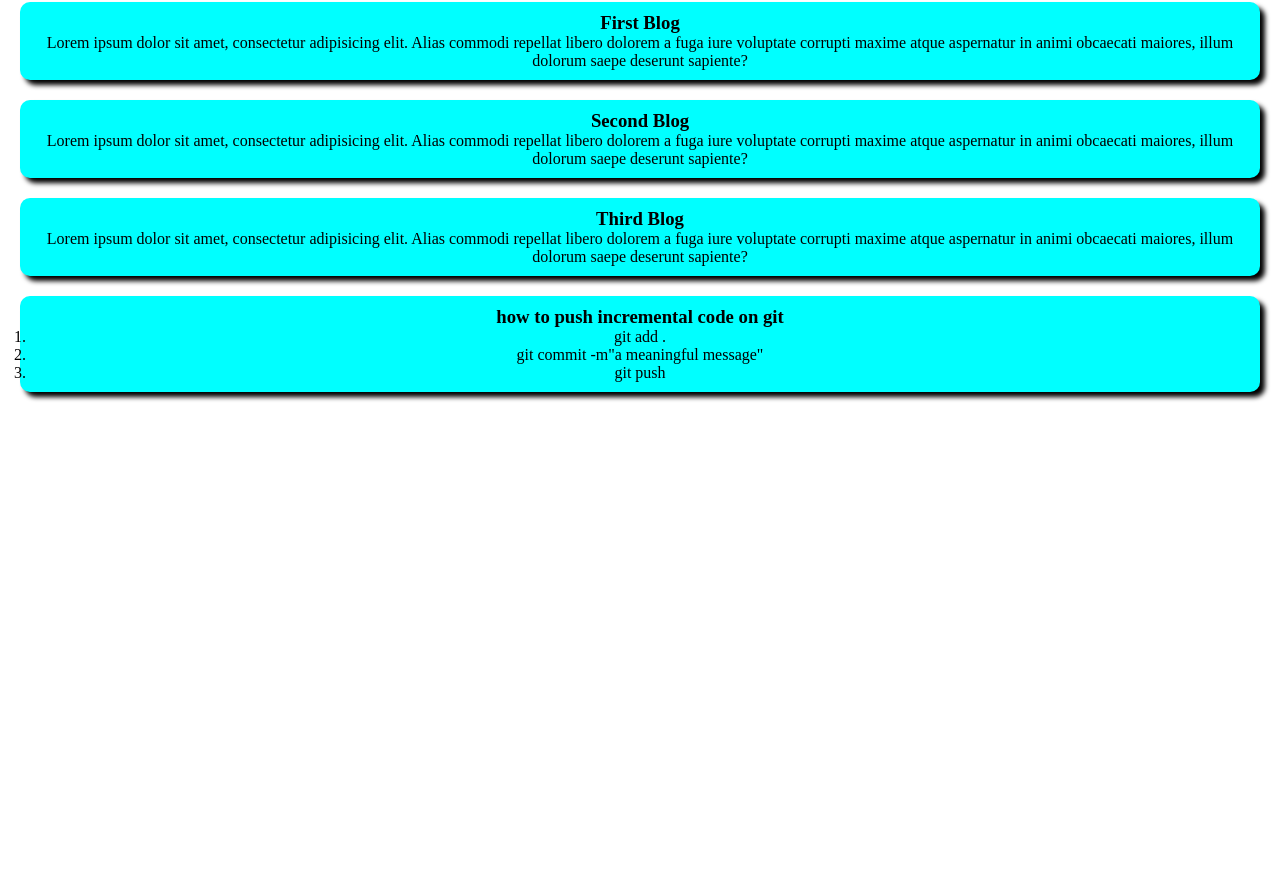
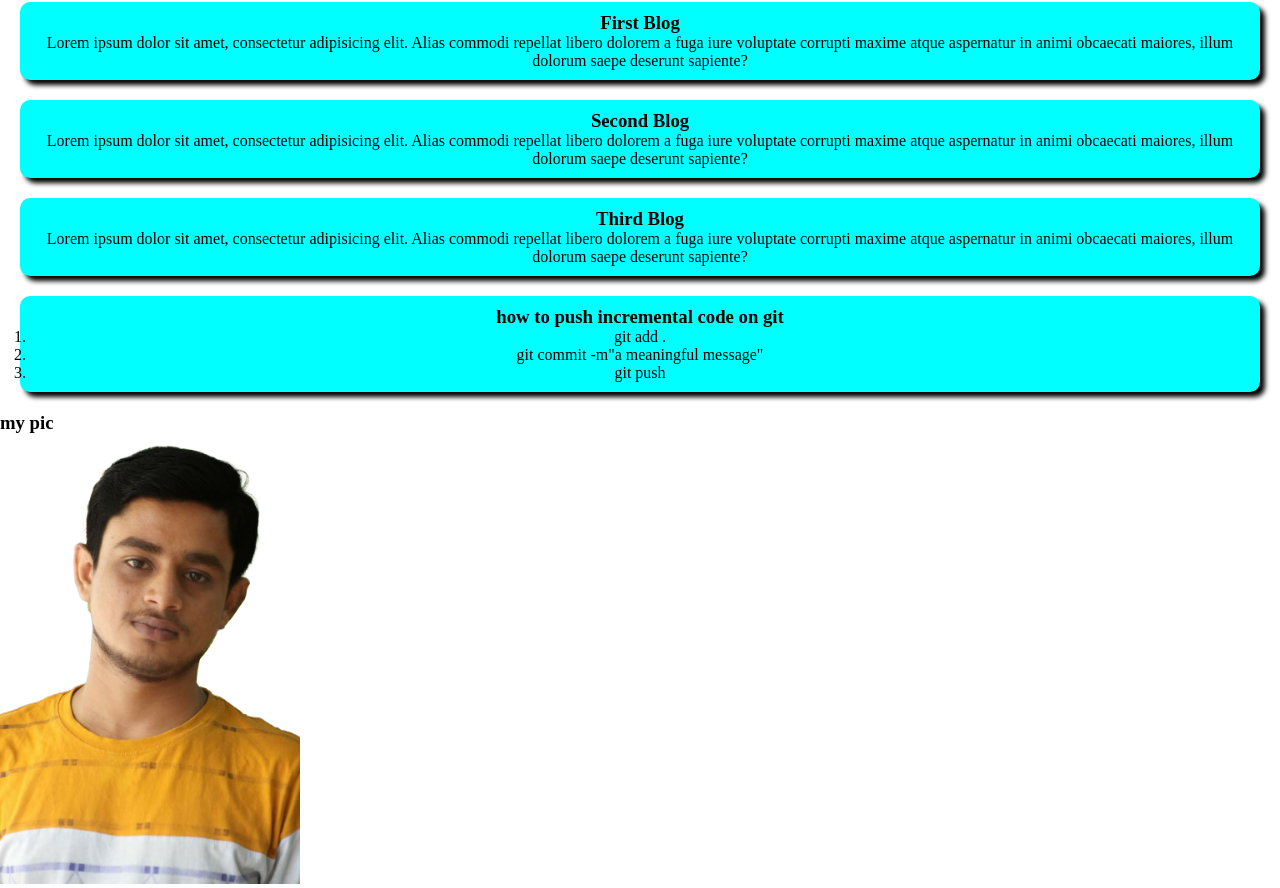
Before and after one commit to mobinmaih/the-first-website, a plain HTML site: page index.html in a window 1280 px wide. Shown: the part 55-943 px from the top of the page. Before the commit the page ends 800 px from the top, so only its background shows below. Drawn offline with Linux system fonts and the light colour scheme.

Commit message:
my photo added

```diff
--- a/index.html
+++ b/index.html
@@ -34,5 +34,7 @@
             <li>git push</li>
         </ol>
     </div>
+    <h3>my pic</h3>
+    <img src="images/Me3.png" alt="">
 </body>
 </html>
--- a/styles/style.css
+++ b/styles/style.css
@@ -11,3 +11,6 @@ div{
     border-radius: 10px;
     box-shadow: 5px 5px 5px;
 }
+img{
+    width: 300px;
+}
```
Also changed, not shown: images/Me3.png (added).
